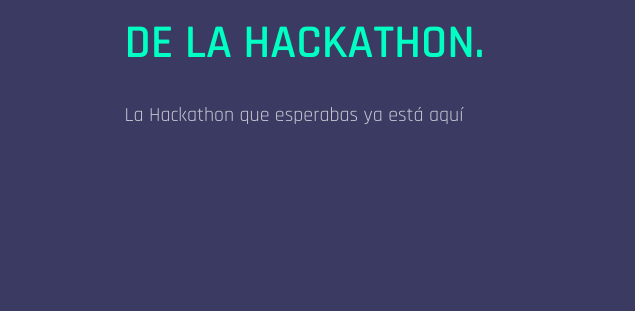
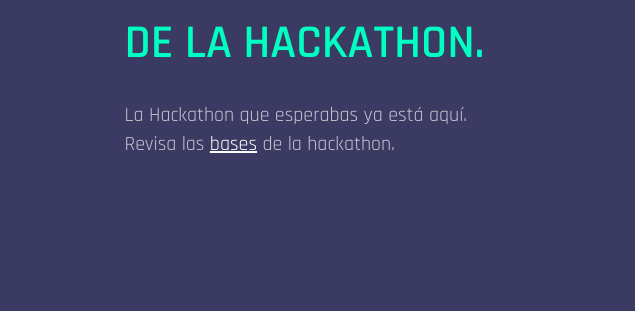
Before and after one commit to edutrul/HERO-heydru-hackathon, a plain HTML site: page index.html in a window 1280 px wide. Shown: the part 1028-1339 px from the top of the page, 0-635 px from the left. Drawn offline with Linux system fonts and the light colour scheme.

Commit message:
Update text.

```diff
--- a/index.html
+++ b/index.html
@@ -83,7 +83,9 @@
         <div class="col-lg-8 col-md-10 col-md-offset-2 about-content">
           <h1 class="about-heading">Octubre 2022</h1>
           <p class="section-lead">Esto es lo que puedes esperar de la hackathon.                          <br></p>
-          <p class="section-paragraph">La Hackathon que esperabas ya está aquí</p>
+          <p class="section-paragraph">La Hackathon que esperabas ya está aquí.
+            Revisa las <a href="https://docs.google.com/document/d/1Sqi4XAODD9e--1PbzmmKIUe18ICLbA3oveapHlOuQuw/view" target="_blank" style="color: white; text-decoration: underline">bases</a> de la hackathon.<br>
+          </p>
         </div>
       </div>
       <div class="col-lg-6 col-md-6 video-container" data-toggle="modal" data-target=".bs-example-modal-lg">
```
